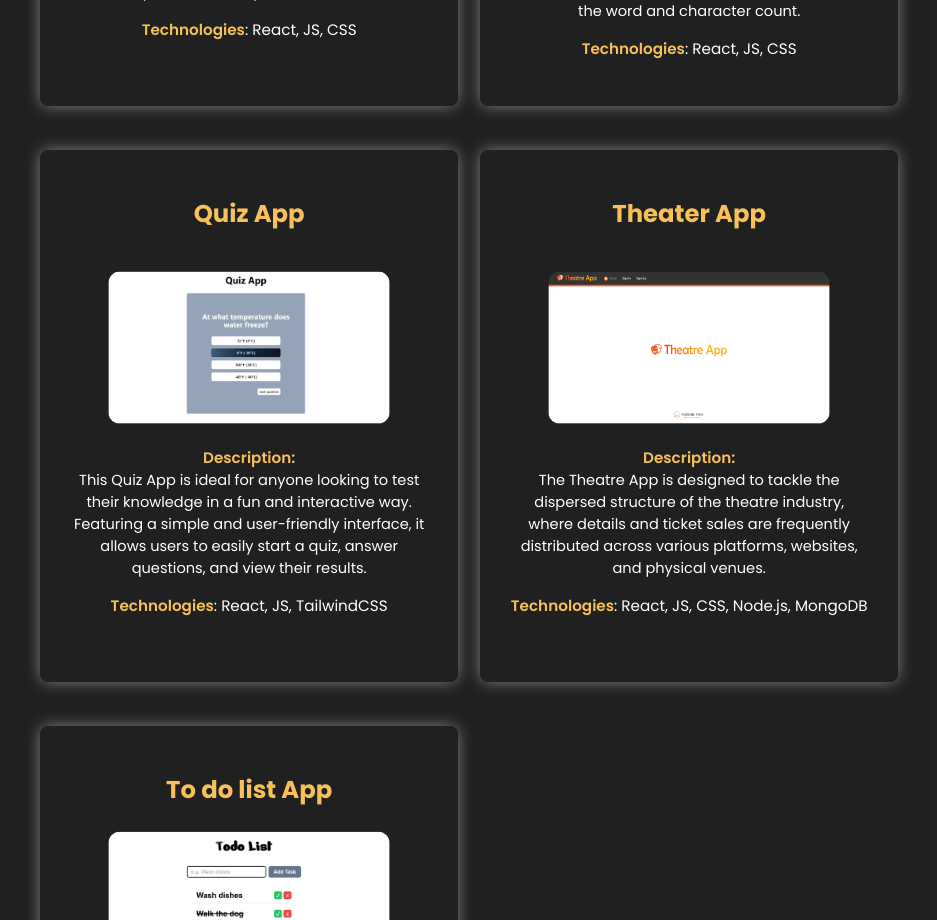
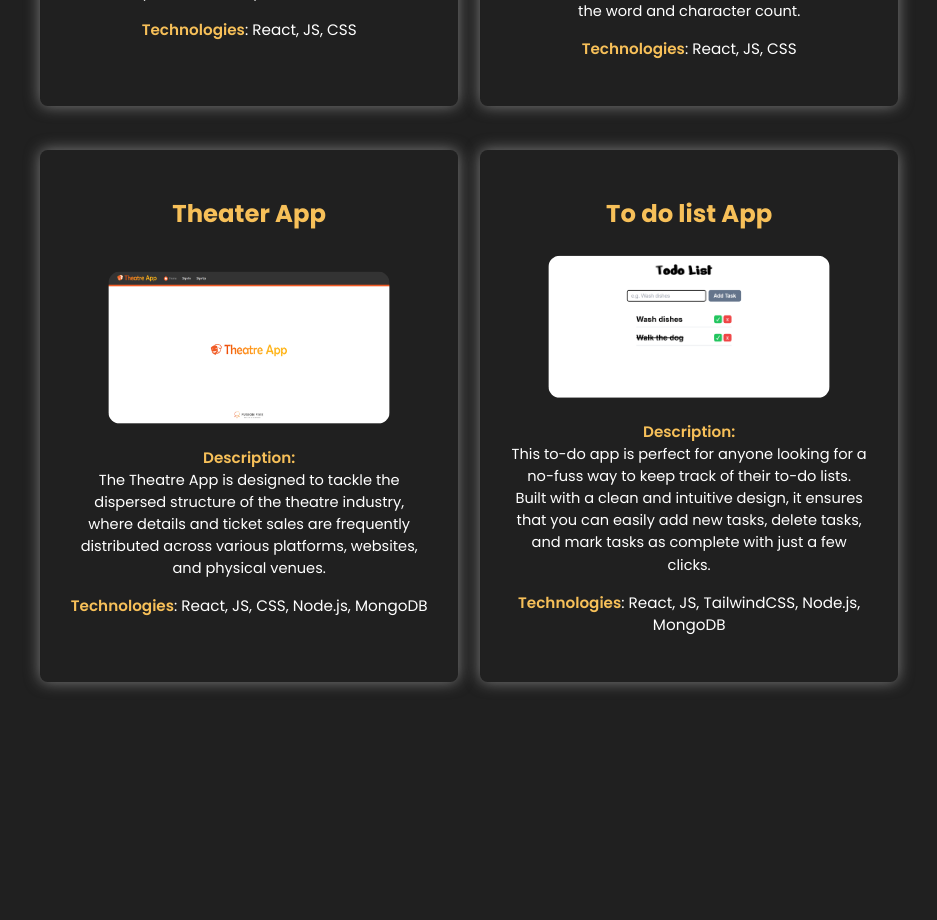
Before and after one commit to uilacceb/portfolio, a React (Vite) app in the folder client/: page /projects in a window 1280 px wide. Shown: the part 1160-2080 px from the top of the page, without its empty margins (171-1108 px from the left). After the commit the page ends 1920 px from the top, so only its background shows below. Built offline with nearby package versions, Linux system fonts and the light colour scheme.

Commit message:
commented out quiz app cuz i dont like it

```diff
--- a/client/src/pages/Projects.jsx
+++ b/client/src/pages/Projects.jsx
@@ -61,14 +61,14 @@ const Projects = () => {
           />
         </Link>
         {/* project 4 */}
-        <Link to="https://quiz-kappa-six.vercel.app/" target="_blank">
+        {/* <Link to="https://quiz-kappa-six.vercel.app/" target="_blank">
           <ProjectCard
             title="Quiz App"
             img={p4}
             description="This Quiz App is ideal for anyone looking to test their knowledge in a fun and interactive way. Featuring a simple and user-friendly interface, it allows users to easily start a quiz, answer questions, and view their results. "
             technologies="React, JS, TailwindCSS"
           />
-        </Link>
+        </Link> */}
         {/* project 2 */}
         <Link to="https://theater-app-frontend.vercel.app/" target="_blank">
           <ProjectCard
```
